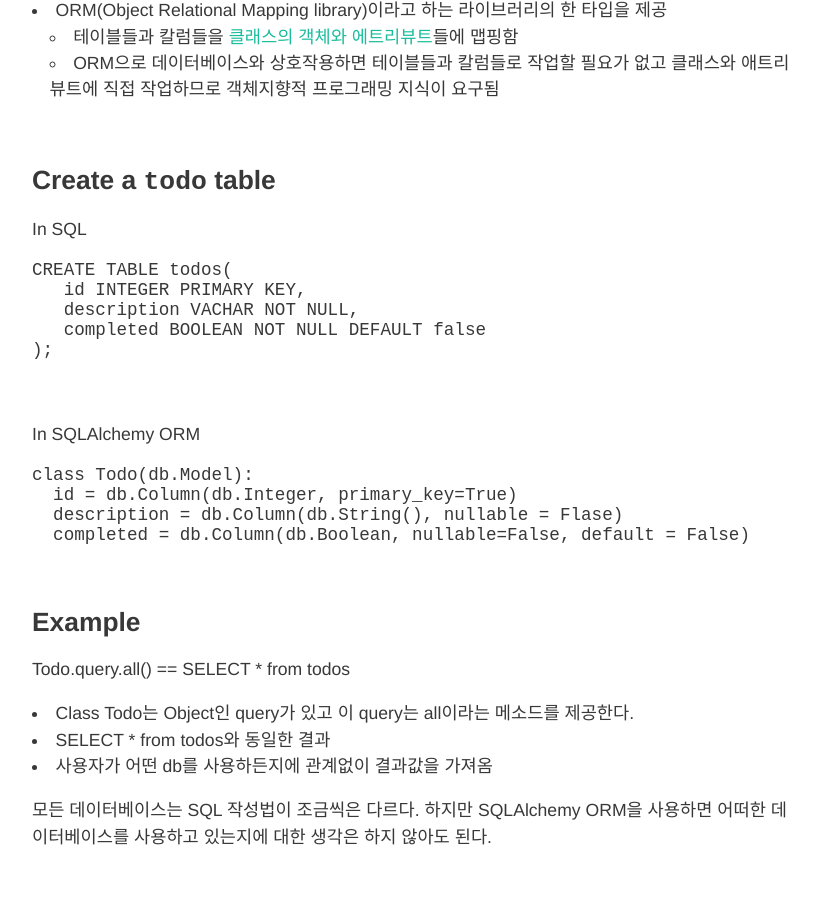
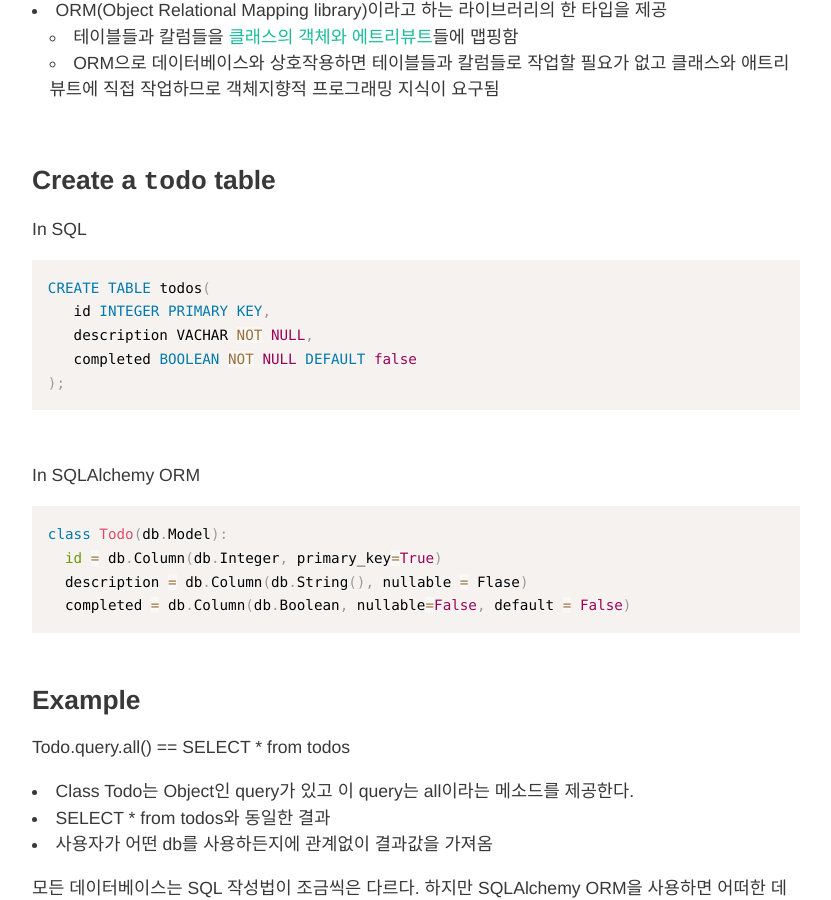
Before and after one commit to HyunlangBan/hyunlangban.github.io, a Jekyll site: the page built from _posts/2020-01-22-fullstack-4.md, in a window 1280 px wide and 900 px high, scrolled down 598 px. Shown: the whole window, without its empty margins (224-1055 px from the left). Built offline with Jekyll 4.4.1, drawn with Linux system fonts in a browser that asks for light colours; nearby versions of some CDN libraries; comment, search, counter and statistics services are not loaded.

Commit message:
Update 2020-01-22-fullstack-4.md

````diff
--- a/_posts/2020-01-22-fullstack-4.md
+++ b/_posts/2020-01-22-fullstack-4.md
@@ -17,7 +17,7 @@ SQLAlchemy is a particular Python library that's extreamly popular for interacti
 
 ### Create a `todo` table
 In SQL
-```
+```sql
 CREATE TABLE todos(
    id INTEGER PRIMARY KEY,
    description VACHAR NOT NULL,
@@ -28,7 +28,7 @@ CREATE TABLE todos(
 <br>
 
 In SQLAlchemy ORM
-```
+```python
 class Todo(db.Model):
   id = db.Column(db.Integer, primary_key=True)
   description = db.Column(db.String(), nullable = Flase)
````
